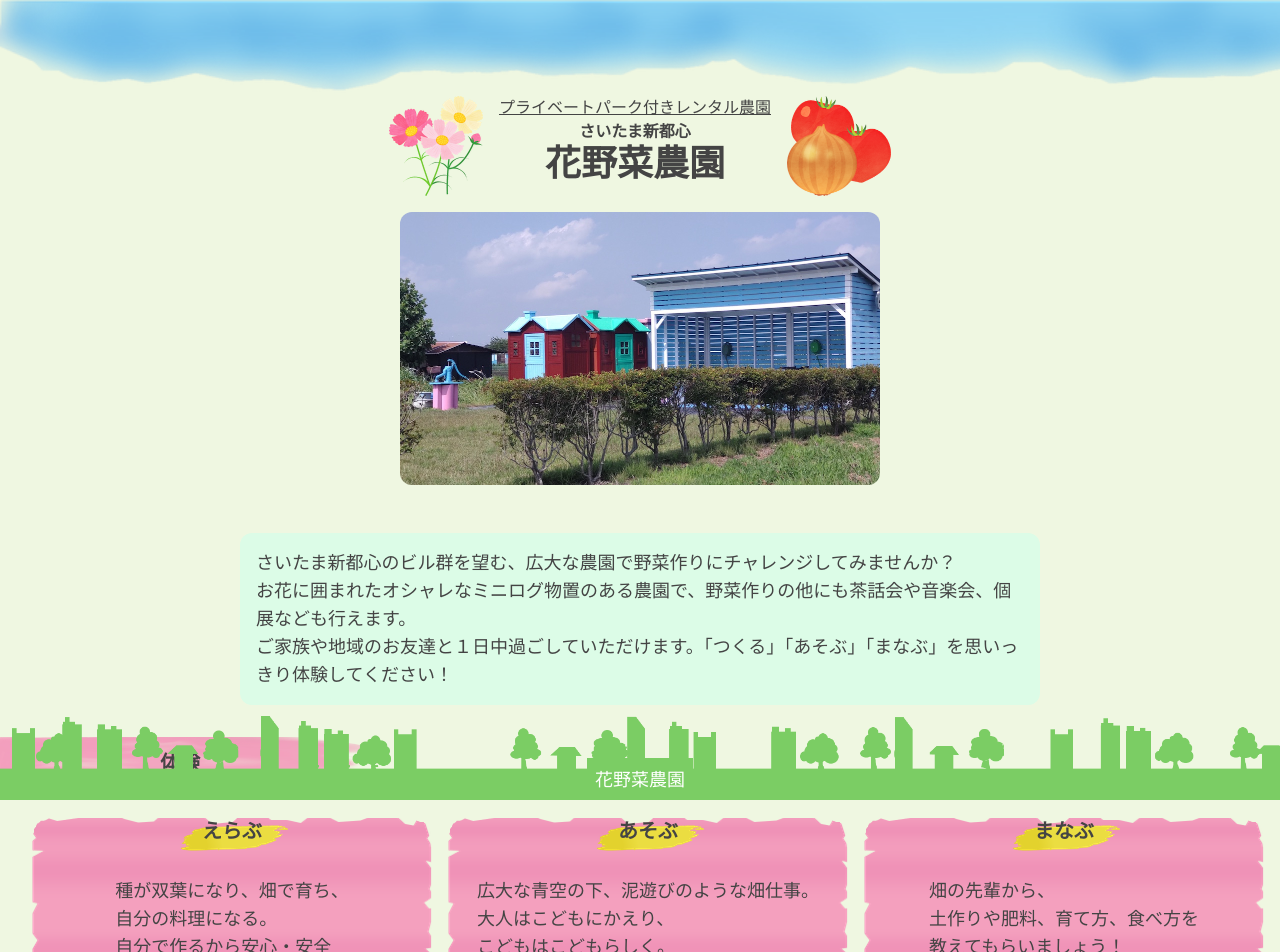
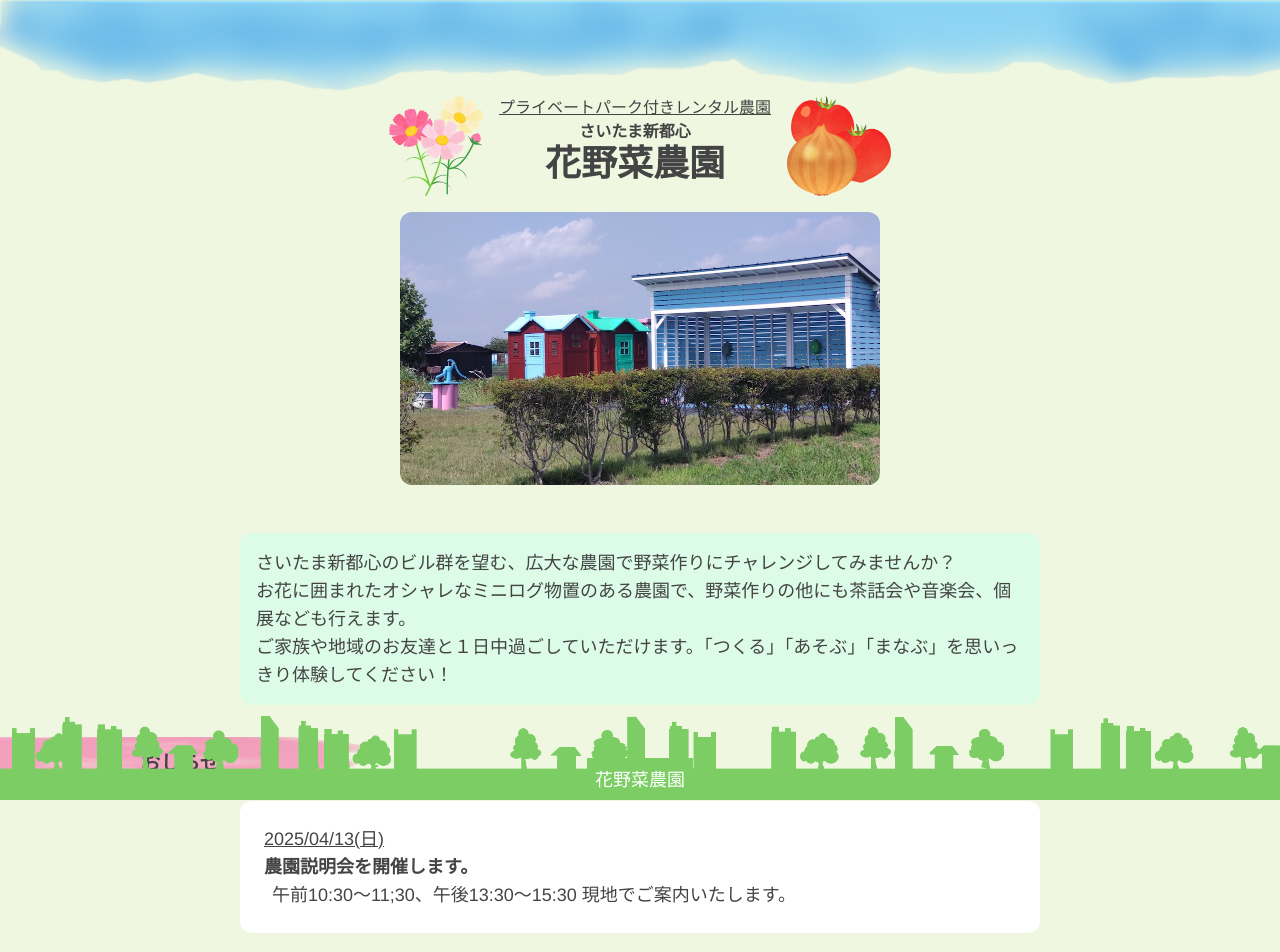
Before and after one commit to itashin0501/saitama-shintoshin-farm, a Next.js app: page /hanayasai in a window 1280 px wide. Shown: the top 952 px of the page. Built offline with nearby package versions, Linux system fonts and the light colour scheme; no server answers.

Commit message:
農園見学会のお知らせを固定で掲載

```diff
--- a/src/app/(public)/hanayasai/page.tsx
+++ b/src/app/(public)/hanayasai/page.tsx
@@ -8,11 +8,18 @@ import MessageBoardY from '@/components/messageBoardY';
 export default function Home() {
   return (
     <div className='w-full'>
-      <div className=' flex flex-col items-center mb-8'>
+      <div className='flex flex-col items-center mb-8'>
         <Toptitle />
         <div className='bg-green-100 rounded-xl p-4 mt-4 w-[400px] lg:w-[800px]'>
           <pre className='text-lg whitespace-pre-wrap'>{introdution}</pre>
         </div>
+      </div>
+
+      <TopicLabel title='おしらせ' />
+      <div className='flex flex-col text-lg p-6 bg-white rounded-xl justify-center mx-auto mb-8 w-[400px] lg:w-[800px]'>
+        <p className='underline'>2025/04/13(日)</p>
+        <p className='font-bold'>農園説明会を開催します。</p>
+        <p className='ml-2'>午前10:30〜11;30、午後13:30〜15:30 現地でご案内いたします。</p>
       </div>
 
       <TopicLabel title='体験' />
```
